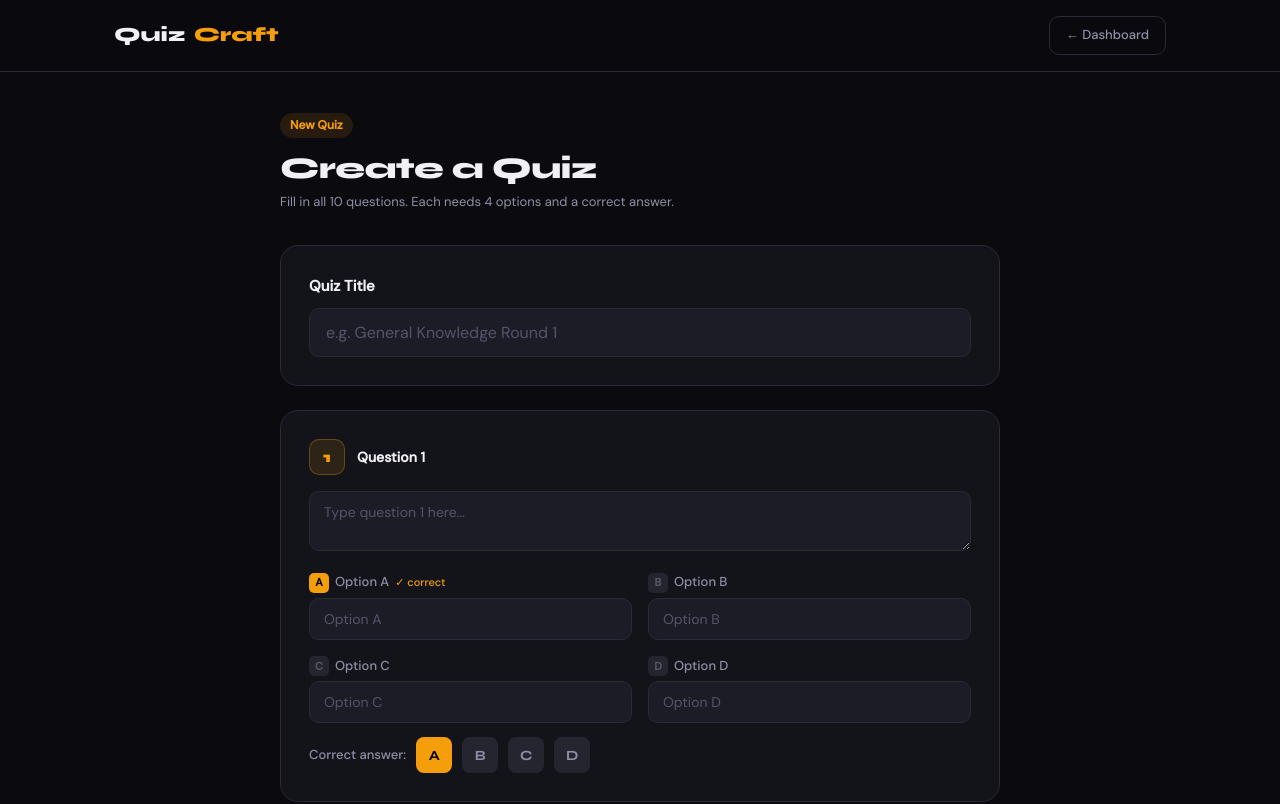
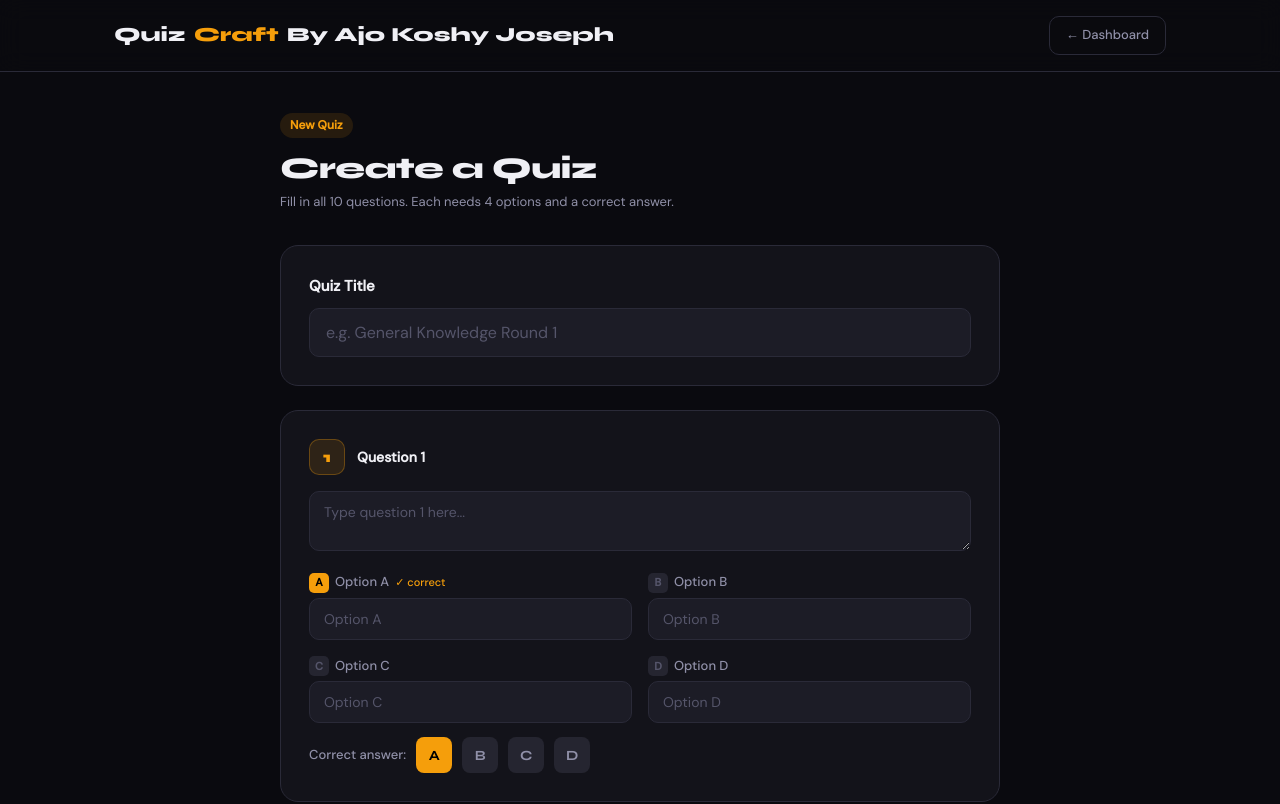
Before and after one commit to ajokoshy/quiz-app, a Next.js app: page /admin/create in a window 1280 px wide. Shown: the top 804 px of the page. Built offline with nearby package versions, Linux system fonts and the light colour scheme.

Commit message:
Update page.tsx

```diff
--- a/app/admin/create/page.tsx
+++ b/app/admin/create/page.tsx
@@ -57,7 +57,7 @@ export default function CreateQuizPage() {
     <main style={{ minHeight: '100vh', paddingBottom: '80px' }}>
       <nav className="nav">
         <div className="container-wide nav-inner">
-          <a href="/" className="nav-logo">Quiz<span>Craft</span></a>
+          <a href="/" className="nav-logo">Quiz<span>Craft</span>By Ajo Koshy Joseph</a>
           <Link href="/admin" className="btn btn-ghost" style={{ padding: '8px 16px', fontSize: '13px' }}>
             ← Dashboard
           </Link>
```
